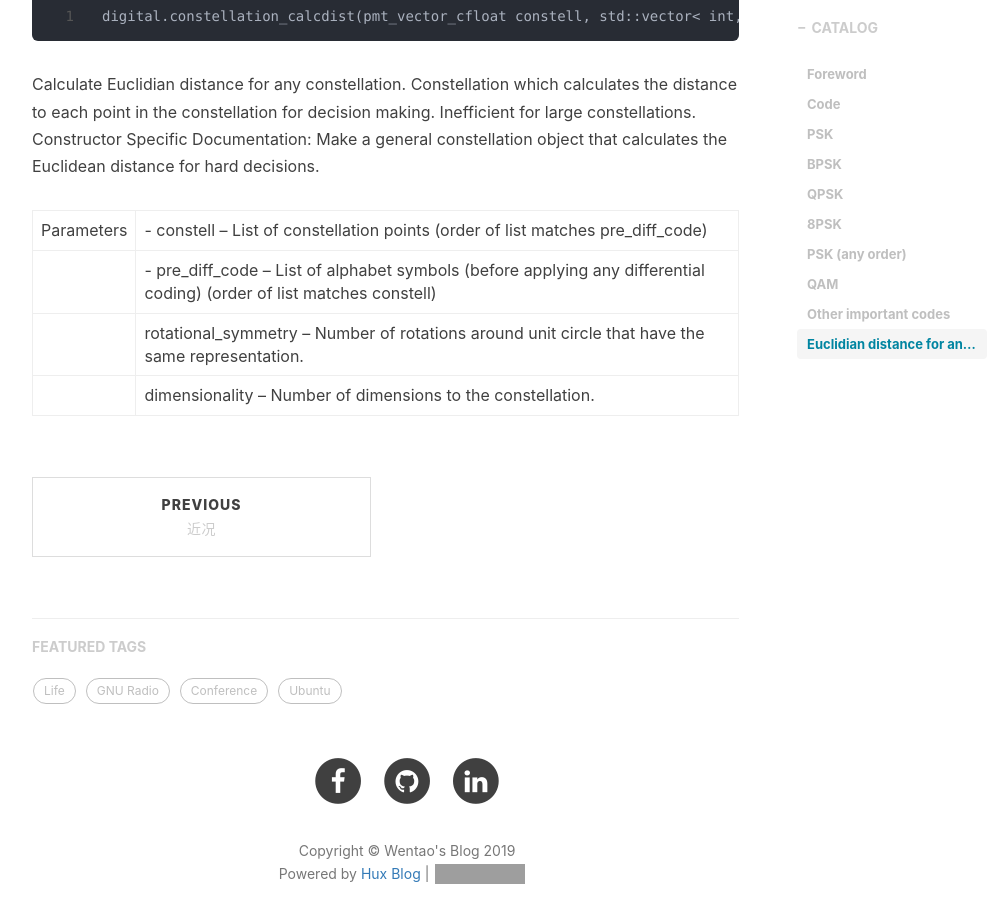
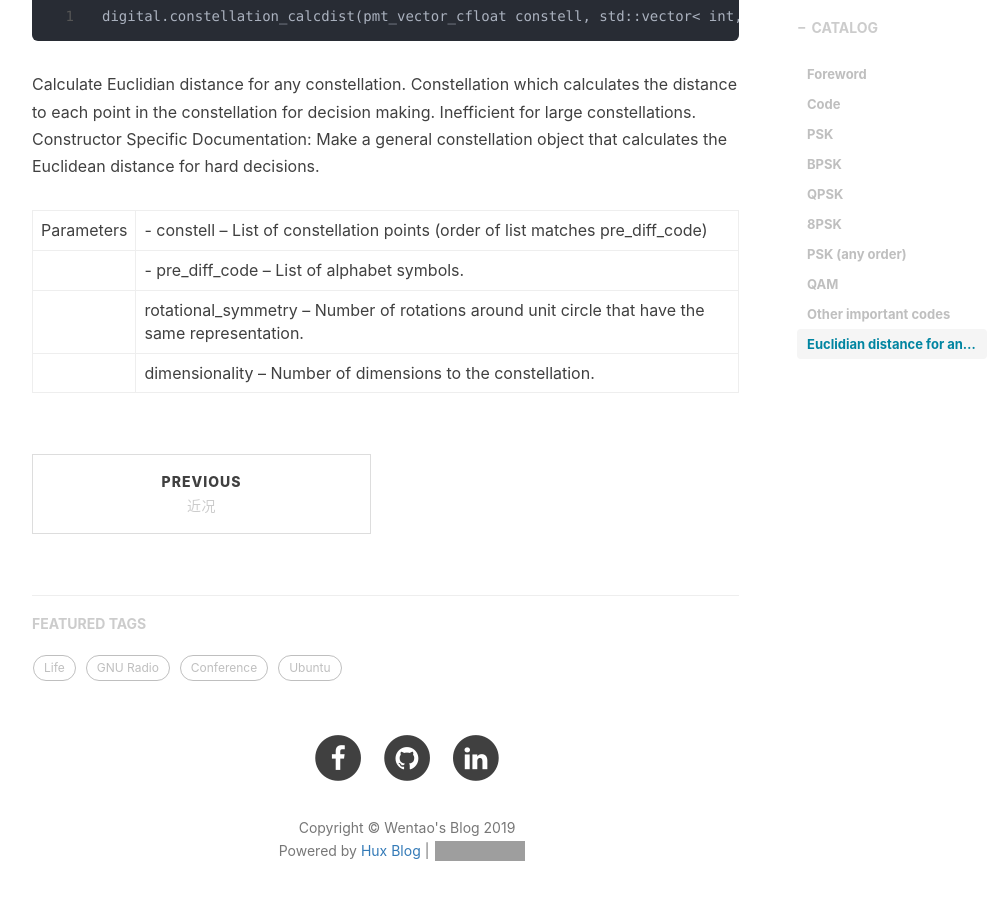
Before and after one commit to csxmt123/zhouwt612.github.io, a Jekyll site: the page built from _posts/2019-10-19-GNU Radio modulation scheme.md, in a window 1280 px wide and 900 px high, scrolled down 2419 px. Shown: the whole window, without its empty margins (233-1239 px from the left). Built offline with Jekyll 4.4.1, drawn with Linux system fonts in a browser that asks for light colours; nearby versions of some CDN libraries; comment, search, counter and statistics services are not loaded; grey boxes are pictures that could not be loaded.

Commit message:
Update 2019-10-19-GNU Radio modulation scheme.md

```diff
--- a/_posts/2019-10-19-GNU Radio modulation scheme.md
+++ b/_posts/2019-10-19-GNU Radio modulation scheme.md
@@ -79,6 +79,6 @@ Constructor Specific Documentation:
 Make a general constellation object that calculates the Euclidean distance for hard decisions.
 
 |Parameters| - constell – List of constellation points (order of list matches pre_diff_code)|
-|          | - pre_diff_code – List of alphabet symbols (before applying any differential coding) (order of list matches constell) |
+|          | - pre_diff_code – List of alphabet symbols. |
 |          |rotational_symmetry – Number of rotations around unit circle that have the same representation.|
 |          |dimensionality – Number of dimensions to the constellation.|
```
